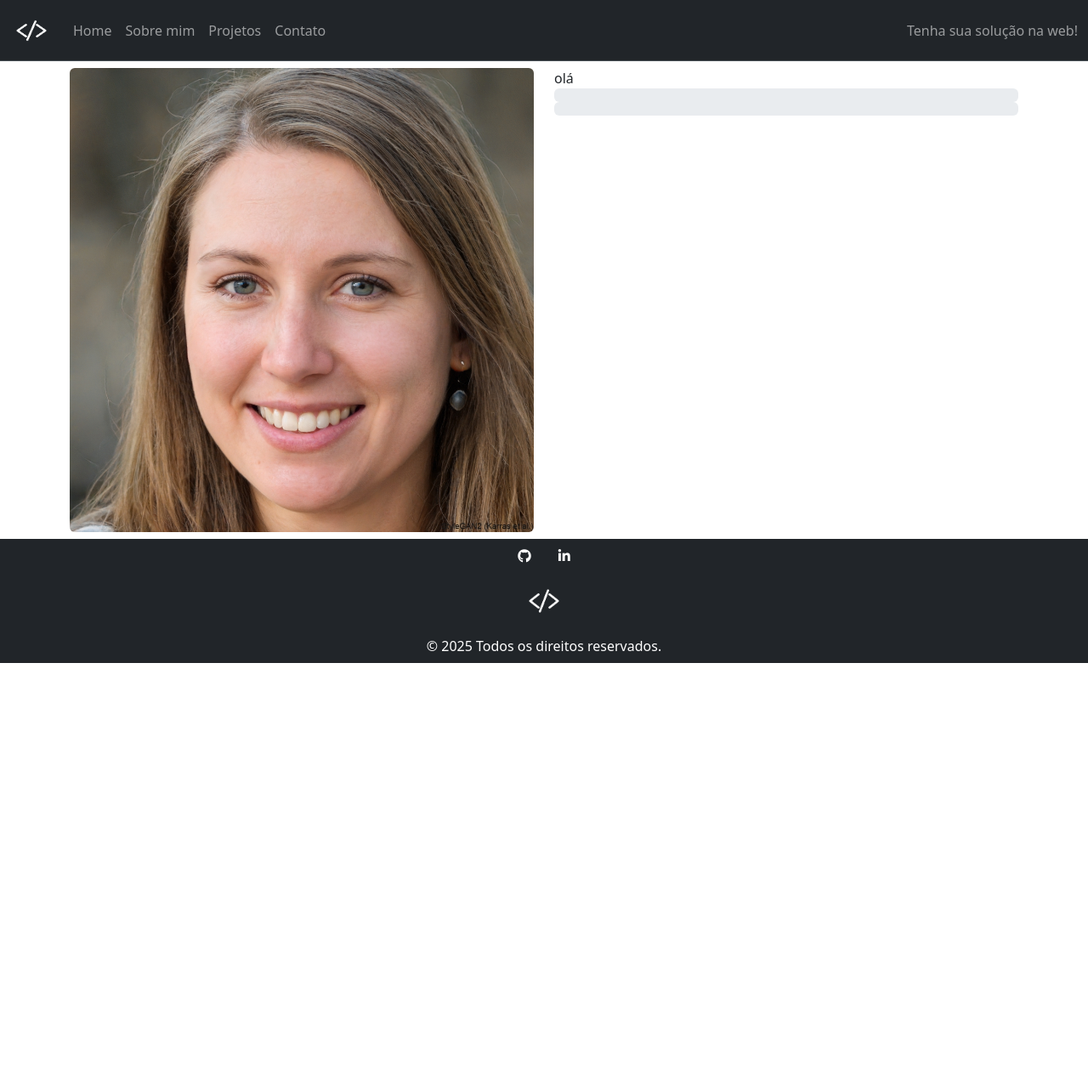
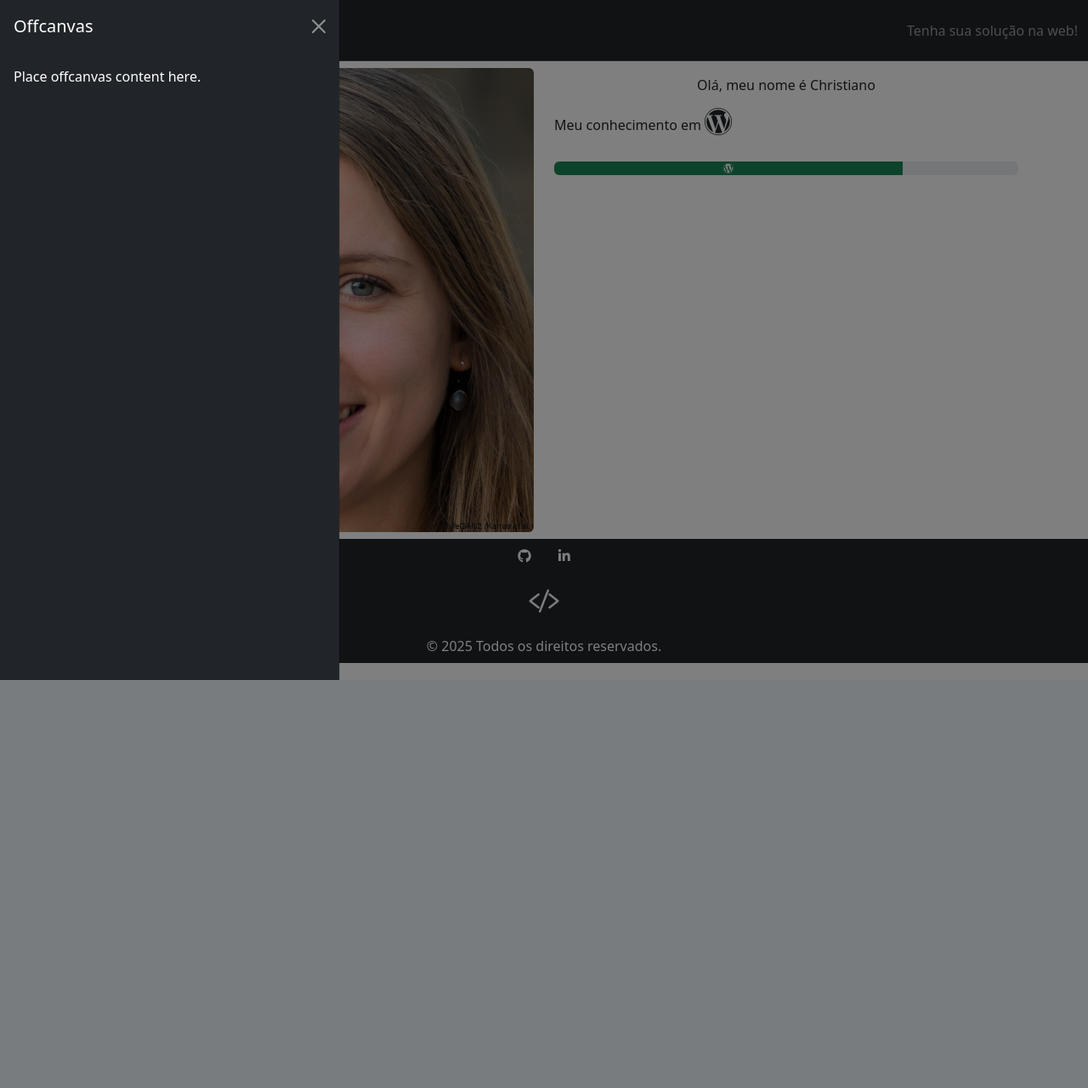
Before and after one commit to ChristianoBourguignon/devchristiano, a PHP site: page / in a window 1280 px wide. Shown: the whole page at 85% size. After the commit the page ends 800 px from the top, so only its background shows below. Run offline with PHP 8.4, Linux system fonts and the light colour scheme; some libraries are stand-ins or nearby versions.

Commit message:
Pequenos ajustes

```diff
--- a/pages/home.php
+++ b/pages/home.php
@@ -7,17 +7,31 @@ include __DIR__ . '/../templates/header_tags.php';
 <div class="container text-center py-2">
     <div class="row">
         <div class="col">
-            <img src="<?= BASE_URL ?>img/person.jpeg" class="rounded img-fluid" alt="Pessoa">
+            <img src="img/person.jpeg" class="rounded img-fluid" alt="Pessoa">
         </div>
         <div class="col text-start">
-            olá
-            <div class="progress" role="progressbar" aria-label="Basic example" aria-valuenow="0" aria-valuemin="0" aria-valuemax="100"> </div>
-            <div class="progress" role="progressbar" aria-label="Basic example" aria-valuenow="25" aria-valuemin="0" aria-valuemax="100"> </div>
-            <div class="progress-bar" style="width: 25%"></div>
+            <div class="animation-typing text-center p-2 w-100">Olá, meu nome é Christiano</div>
+            <section id="conhecimentoWordpress">
+                <div class="d-flex flex-row mb-3 align-items-center">
+                    Meu conhecimento em <i class="bi bi-wordpress h2 p-1"></i>
+                </div>
+                <div class="progress">
+                    <div class="progress-bar bg-success" role="progressbar" aria-label="Segment two" style="width: 75%" aria-valuenow="35" aria-valuemin="0" aria-valuemax="100"><i class="bi bi-wordpress"></i></div>
+                </div>
+            </section>
+            <div class="offcanvas offcanvas-start show text-bg-dark" tabindex="-1" id="offcanvasDark" aria-labelledby="offcanvasDarkLabel">
+  <div class="offcanvas-header">
+    <h5 class="offcanvas-title" id="offcanvasDarkLabel">Offcanvas</h5>
+    <button type="button" class="btn-close btn-close-white" data-bs-dismiss="offcanvasDark" aria-label="Close"></button>
+  </div>
+  <div class="offcanvas-body">
+    <p>Place offcanvas content here.</p>
+  </div>
+</div>
         </div>
     </div>
 </div>
-</div>
+
 
 <?php
 include  __DIR__ . '/../templates/footer.php';
--- a/styles/base.css
+++ b/styles/base.css
@@ -1,8 +1,9 @@
 @import url('https://fonts.googleapis.com/css2?family=Nunito:ital,wght@0,200..1000;1,200..1000&display=swap');
+
 :root {
-    margin:0;
-    padding:0;
-    max-width:100vw;
+    margin: 0;
+    padding: 0;
+    max-width: 100vw;
     height: 100vh;
 
     font-family: "Nunito", serif;
@@ -13,13 +14,36 @@
     --txt-color-nav: #fff;
 
 }
+
 body {
     background-color: var(--bg-color);
-    height: 100vw;
+    height: 100vh;
 }
-
+.icon{ font-size: 100px; }
 footer {
     position: relative;
     bottom: 0;
     width: 100%;
 }
+.animation-typing{
+    animation:
+    typing 3.5s forwards,
+    blink-caret .75s step-end infinite;
+}
+
+@keyframes typing {
+    from {
+        width: 0
+    }
+    to {
+        width: 20%
+    }
+}
+@keyframes blink-caret {
+    from,to {
+        border-color: transparent
+    }
+    50% {
+        border-color: black;
+    }
+}
--- a/templates/config.php
+++ b/templates/config.php
@@ -1,3 +1,3 @@
 <?php
-define('BASE_URL', '/devchristiano/');
+define('BASE_URL', 'devchristiano/');
 ?>
--- a/templates/header_tags.php
+++ b/templates/header_tags.php
@@ -36,6 +36,7 @@ include  __DIR__ . '/config.php'
     <meta content="IE=edge,chrome=1" http-equiv="X-UA-Compatible">
     <meta name="viewport" content="width=device-width, initial-scale=1.0">
     <link href="https://cdn.jsdelivr.net/npm/bootstrap@5.3.3/dist/css/bootstrap.min.css" rel="stylesheet" integrity="sha384-QWTKZyjpPEjISv5WaRU9OFeRpok6YctnYmDr5pNlyT2bRjXh0JMhjY6hW+ALEwIH" crossorigin="anonymous">
+    <link rel="stylesheet" href="https://cdn.jsdelivr.net/npm/bootstrap-icons@1.11.3/font/bootstrap-icons.min.css">
     <link href="<?php BASE_URL ?>styles/base.css" rel="stylesheet">
 </head>
 <body>
```
